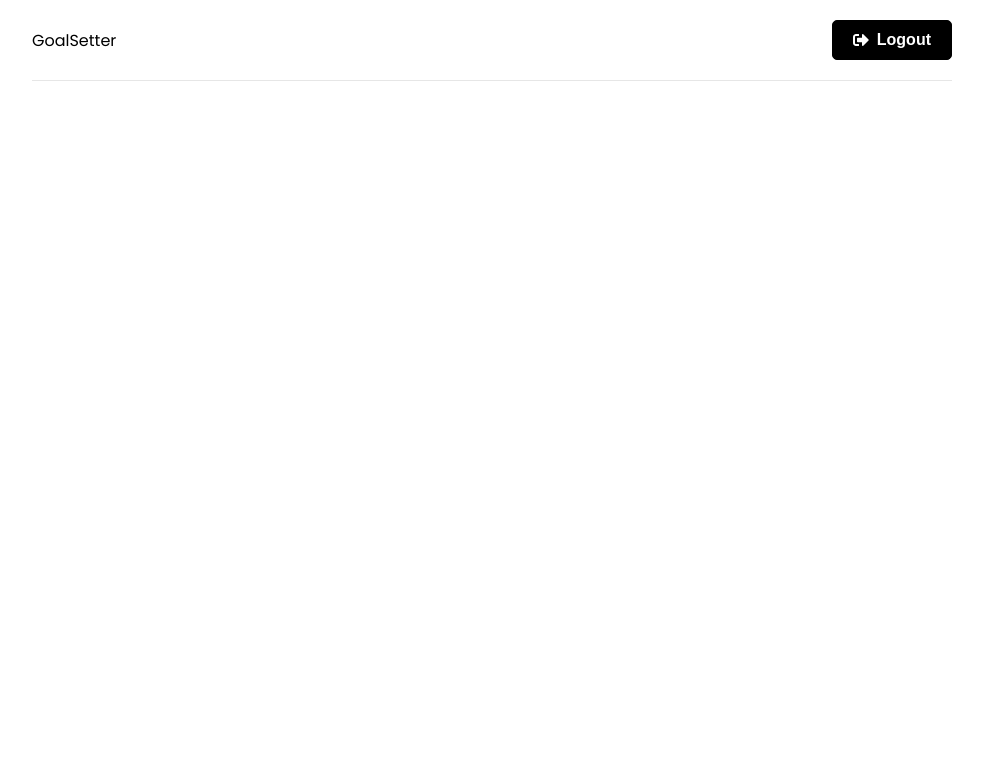
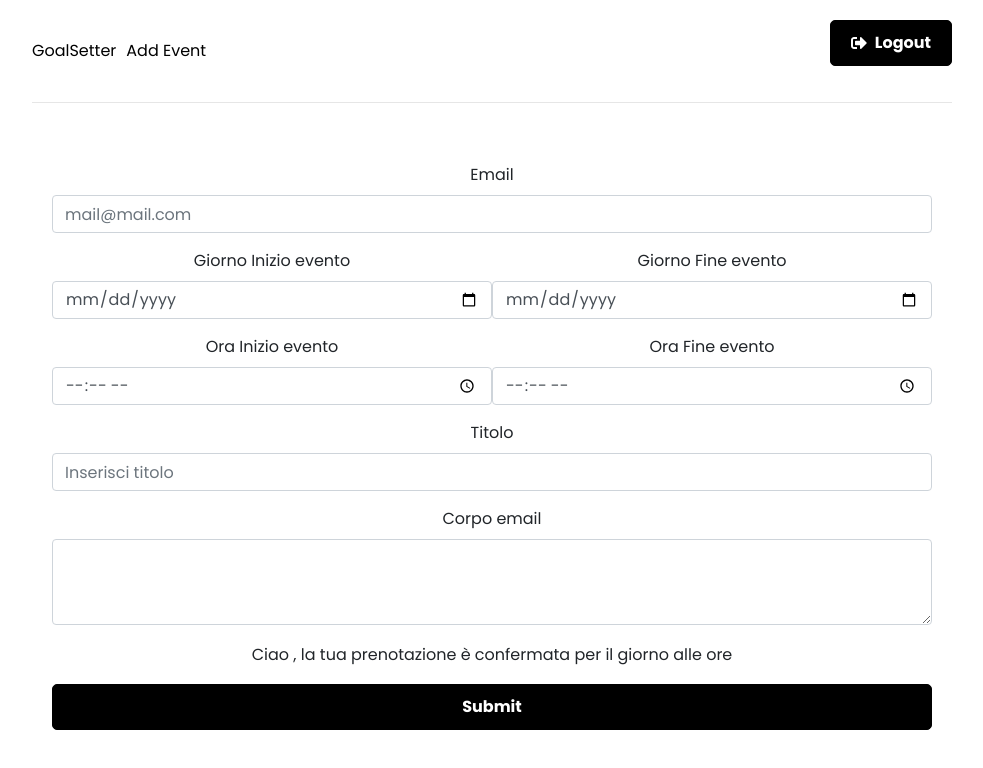
Before and after one commit to patriziosbr/mern-tutorial, a React (Create React App) app in the folder frontend/: page /add-event in a window 1280 px wide. Before the commit this address had no page. Shown: the top 768 px of the page, without its empty margins (148-1131 px from the left). Built offline with nearby package versions, Linux system fonts and the light colour scheme; sample sign-in values are in the browser's storage.

Commit message:
post event in rtc ok

```diff
--- a/frontend/package.json
+++ b/frontend/package.json
@@ -9,7 +9,9 @@
     "@testing-library/react": "^9.5.0",
     "@testing-library/user-event": "^7.2.1",
     "axios": "^0.25.0",
+    "bootstrap": "^5.3.0",
     "react": "^17.0.2",
+    "react-bootstrap": "^2.7.4",
     "react-dom": "^17.0.2",
     "react-icons": "^4.3.1",
     "react-redux": "^7.2.6",
--- a/frontend/public/index.html
+++ b/frontend/public/index.html
@@ -25,6 +25,13 @@
       Learn how to configure a non-root public URL by running `npm run build`.
     -->
     <title>Goalsetter App</title>
+    <link
+      rel="stylesheet"
+      href="https://maxcdn.bootstrapcdn.com/bootstrap/4.3.1/css/bootstrap.min.css"
+      integrity="sha384-ggOyR0iXCbMQv3Xipma34MD+dH/1fQ784/j6cY/iJTQUOhcWr7x9JvoRxT2MZw1T"
+      crossorigin="anonymous"
+    />
+    <script src="https://smtpjs.com/v3/smtp.js"></script>
   </head>
   <body>
     <noscript>You need to enable JavaScript to run this app.</noscript>
--- a/frontend/src/App.js
+++ b/frontend/src/App.js
@@ -5,6 +5,7 @@ import Header from './components/Header'
 import Dashboard from './pages/Dashboard'
 import Login from './pages/Login'
 import Register from './pages/Register'
+import EventForm from './pages/EventForm'
 
 function App() {
   return (
@@ -16,6 +17,7 @@ function App() {
             <Route path='/' element={<Dashboard />} />
             <Route path='/login' element={<Login />} />
             <Route path='/register' element={<Register />} />
+            <Route path='/add-event' element={<EventForm />} />
           </Routes>
         </div>
       </Router>
--- a/frontend/src/app/store.js
+++ b/frontend/src/app/store.js
@@ -1,10 +1,12 @@
 import { configureStore } from '@reduxjs/toolkit'
 import authReducer from '../features/auth/authSlice'
 import goalReducer from '../features/goals/goalSlice'
+import eventReducer from '../features/goals/goalSlice'
 
 export const store = configureStore({
   reducer: {
     auth: authReducer,
     goals: goalReducer,
+    events : eventReducer
   },
 })
--- a/frontend/src/components/Header.jsx
+++ b/frontend/src/components/Header.jsx
@@ -16,8 +16,13 @@ function Header() {
 
   return (
     <header className='header'>
-      <div className='logo'>
-        <Link to='/'>GoalSetter</Link>
+      <div style={{display:'flex'}}>
+        <div style={{marginRight:'10px'}}>
+          <Link to='/'>GoalSetter</Link>
+        </div>
+        <div style={{marginRight:'10px'}}>
+          <Link to='/add-event'>Add Event</Link>
+        </div>
       </div>
       <ul>
         {user ? (
--- /dev/null
+++ b/frontend/src/features/events/eventService.js
@@ -0,0 +1,25 @@
+import axios from 'axios'
+
+const API_URL = '/api/event/'
+
+// Create new events
+const createEvent = async (goalData, token) => {
+  const config = {
+    headers: {
+      Authorization: `Bearer ${token}`,
+    },
+  }
+
+  const response = await axios.post(API_URL, goalData, config)
+
+  return response.data
+}
+
+
+
+const evetService = {
+  createEvent,
+
+}
+
+export default evetService
--- /dev/null
+++ b/frontend/src/features/events/eventSlice.js
@@ -0,0 +1,59 @@
+import { createSlice, createAsyncThunk } from '@reduxjs/toolkit'
+import eventService from './eventService'
+
+const initialState = {
+  event: [],
+  isError: false,
+  isSuccess: false,
+  isLoading: false,
+  message: '',
+}
+
+// Create new event
+export const createEvent = createAsyncThunk(
+  'event/create',
+  async (eventData, thunkAPI) => {
+    try {
+      const token = thunkAPI.getState().auth.user.token
+      return await eventService.createEvent(eventData, token)
+    } catch (error) {
+      const message =
+        (error.response &&
+          error.response.data &&
+          error.response.data.message) ||
+        error.message ||
+        error.toString()
+      return thunkAPI.rejectWithValue(message)
+    }
+  }
+)
+
+
+
+export const eventSlice = createSlice({
+  name: 'goal',
+  initialState,
+  reducers: {
+    reset: (state) => initialState,
+  },
+  extraReducers: (builder) => {
+    builder
+      .addCase(createEvent.pending, (state) => {
+        state.isLoading = true
+      })
+      .addCase(createEvent.fulfilled, (state, action) => {
+        state.isLoading = false
+        state.isSuccess = true
+        state.goals.push(action.payload)
+      })
+      .addCase(createEvent.rejected, (state, action) => {
+        state.isLoading = false
+        state.isError = true
+        state.message = action.payload
+      })
+
+  },
+})
+
+export const { reset } = eventSlice.actions
+export default eventSlice.reducer
--- /dev/null
+++ b/frontend/src/pages/EventForm.jsx
@@ -0,0 +1,191 @@
+import { useState, useEffect } from "react"
+import Button from 'react-bootstrap/Button';
+import Form from 'react-bootstrap/Form';
+import Container from 'react-bootstrap/Container';
+import Row from 'react-bootstrap/Row';
+import Col from 'react-bootstrap/Col';
+import { useDispatch } from 'react-redux'
+import { createEvent } from '../features/events/eventSlice'
+
+
+function EventForm() {
+
+  const [formData, setfromData] = useState({
+    emailReciever: "",
+    startAt: "",
+    endAt: "",
+    hourStart: "",
+    hourEnd:"",
+    title: "",
+    bodyEvent:""
+  })
+  const {emailReciever, startAt, endAt, hourStart, hourEnd, title, bodyEvent} = formData;
+
+  const dispatch = useDispatch()
+
+  const [text, setText] = useState('Ciao, la tua prenotazione è confermata per il giorno alle ore ');
+
+  const onChange = (e) => {
+    setfromData((prevState)=> ({
+        ...prevState,
+      [e.target.name]: e.target.value
+    }))
+    //   const updatedText = `Ciao ${formData.emailReciever},
+    //   la tua prenotazione è confermata per il giorno ${formData.startAt} alle ore ${formData.hourStart}`;
+    //   setText(updatedText);
+  }
+
+  useEffect(() => {
+    const updatedText = `Ciao ${formData.emailReciever},
+      la tua prenotazione è confermata per il giorno ${formData.startAt} alle ore ${formData.hourStart}`;
+    setText(updatedText);
+  }, [formData]);
+
+
+
+  const onSubmit = (e) => {
+    e.preventDefault()
+
+    dispatch(createEvent( formData ))
+    console.log(formData);
+    console.log("forse è andata");
+
+    const fileIcs = generateIcsFile();
+    sendMail(fileIcs, emailReciever, title, bodyEvent)
+
+    //Empty form after send form
+    setfromData({
+      emailReciever: "",
+      startAt: "",
+      endAt: "",
+      hourStart: "",
+      hourEnd: "",
+      title: "",
+      bodyEvent: "",
+      template: ""
+    })
+  }
+
+  const event = {
+    title: title,
+    description: bodyEvent,
+    startTime: `${startAt}T${hourStart}`,
+    endTime: `${endAt}T${hourEnd}`,
+    location: "Online"
+  };
+
+
+const generateIcsFile = () => {
+const icsContent = `BEGIN:VCALENDAR
+VERSION:2.0
+PRODID:-//My Company//EN
+BEGIN:VEVENT
+UID:${generateUid()}@mycompany.com
+DTSTAMP:${formatDate(new Date())}
+DTSTART:${formatDate(new Date(event.startTime))}
+DTEND:${formatDate(new Date(event.endTime))}
+SUMMARY:${event.title}
+DESCRIPTION:${event.description}
+LOCATION:${event.location}
+END:VEVENT
+END:VCALENDAR`;
+
+const base64Data = btoa(unescape(encodeURIComponent(icsContent)));
+console.log(base64Data);
+return base64Data
+};
+
+const generateUid = () => {
+// Generate a unique ID using any desired algorithm or library
+// This is just a simple example
+return Math.random().toString(36).substr(2, 9);
+};
+
+const formatDate = (date) => {
+const year = date.getFullYear();
+const month = String(date.getMonth() + 1).padStart(2, '0');
+const day = String(date.getDate()).padStart(2, '0');
+const hours = String(date.getHours()).padStart(2, '0');
+const minutes = String(date.getMinutes()).padStart(2, '0');
+const seconds = String(date.getSeconds()).padStart(2, '0');
+
+return `${year}${month}${day}T${hours}${minutes}${seconds}`;
+};
+
+  function sendMail(file, emailReciever, title, bodyEvent) {
+
+
+    window.Email.send({
+      SecureToken: "40e5bd95-02f3-458c-b6c2-9c1969a23e2a",
+      To: emailReciever,
+      From: "Affitto turistico tommasoversetto@gmail.com",
+      Subject: title,
+      Body: bodyEvent,
+      Attachments: [
+        {
+          name: 'event.ics',
+          data: file
+        }
+      ]
+    }).then(
+      message => alert(message)
+    );
+  }
+
+
+  return (
+    <>
+      <Container>
+        <Row>
+          <Col>
+            <Form className="mb-3" onSubmit={onSubmit}>
+              <Form.Group className="mb-3" controlId="formBasicEmail">
+                <Form.Label>Email</Form.Label>
+                <Form.Control type="email" placeholder="mail@mail.com" name="emailReciever" value={emailReciever} onChange={onChange} />
+              </Form.Group>
+
+              <div style={{display: "flex"}}>
+                <Form.Group className="mb-3 me-2" controlId="formBasicEmail" style={{width:"50%"}}>
+                  <Form.Label>Giorno Inizio evento</Form.Label>
+                  <Form.Control type="date" placeholder="mail@mail.com" name="startAt" value={startAt} onChange={onChange}/>
+                </Form.Group>
+                <Form.Group className="mb-3" controlId="formBasicEmail" style={{width:"50%"}}>
+                  <Form.Label>Giorno Fine evento</Form.Label>
+                  <Form.Control type="date" placeholder="mail@mail.com" name="endAt" value={endAt} onChange={onChange}/>
+                </Form.Group>
+              </div>
+              <div style={{display: "flex"}}>
+                <Form.Group className="mb-3 me-2" controlId="formBasicEmail" style={{width:"50%"}}>
+                  <Form.Label>Ora Inizio evento</Form.Label>
+                  <Form.Control type="time" name="hourStart" value={hourStart} onChange={onChange}/>
+                </Form.Group>
+                <Form.Group className="mb-3" controlId="formBasicEmail" style={{width:"50%"}}>
+                  <Form.Label>Ora Fine evento</Form.Label>
+                  <Form.Control type="time" name="hourEnd" value={hourEnd} onChange={onChange}/>
+                </Form.Group>
+              </div>
+
+              <Form.Group className="mb-3" controlId="formBasicEmail">
+                <Form.Label>Titolo</Form.Label>
+                <Form.Control type="text" placeholder="Inserisci titolo" name="title" value={title} onChange={onChange}/>
+              </Form.Group>
+              <Form.Group className="mb-3" controlId="exampleForm.ControlTextarea1">
+                <Form.Label>Corpo email</Form.Label>
+                <Form.Control as="textarea" rows={3} name="bodyEvent" value={bodyEvent} onChange={onChange}/>
+              </Form.Group>
+
+              <p>{text}</p>
+
+
+              <Button variant="primary" type="submit" style={{width:"100%"}}>
+                Submit
+              </Button>
+            </Form>
+          </Col>
+        </Row>
+      </Container>
+    </>
+  )
+}
+
+export default EventForm
--- a/package.json
+++ b/package.json
@@ -6,7 +6,7 @@
   "scripts": {
     "start": "node backend/server.js",
     "server": "nodemon backend/server.js",
-    "client" : "npm start --prefix frontend"
+    "client": "npm start --prefix frontend"
   },
   "author": "",
   "license": "ISC",
```
Also changed, not shown: 1 other file (tests, documents, lock files or other folders).
